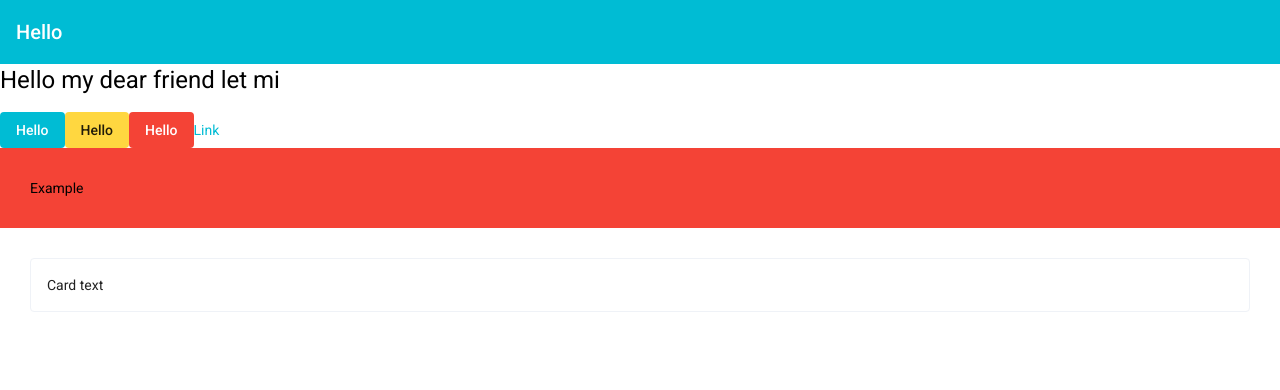
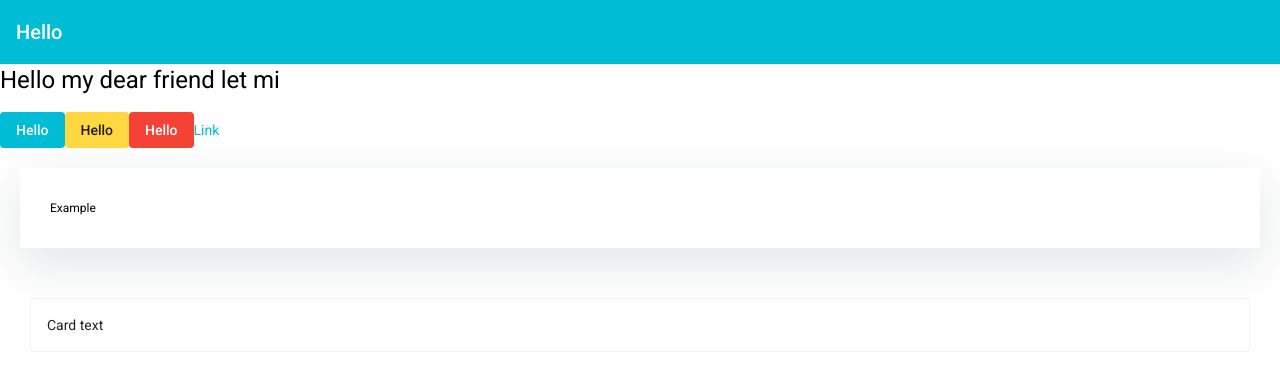
Before and after one commit to Nurdaulet1993/shop, an Angular app: page / in a window 1280 px wide. Shown: the top 390 px of the page. Built offline with nearby package versions, Linux system fonts and the light colour scheme.

Commit message:
Style structure utils

```diff
--- a/angular.json
+++ b/angular.json
@@ -37,7 +37,8 @@
               "includePaths": [
                 "src/app",
                 "src/assets",
-                "src/assets/scss"
+                "src/assets/scss",
+                "src/assets/scss/abstracts"
               ]
             },
             "scripts": []
--- a/src/app/_app-theme.scss
+++ b/src/app/_app-theme.scss
@@ -14,7 +14,7 @@
   }
 
   .example {
-    background-color: $warn-clr;
+    //background-color: $warn-clr;
   }
 
   .link {
--- a/src/app/app.component.scss
+++ b/src/app/app.component.scss
@@ -1,5 +1,9 @@
-@import "src/assets/scss/abstarcts/mixins";
+@use "sass:math";
+@import "mixins";
 
 .example {
+  margin: 20px;
   padding: 30px;
+  @include box-shadow-1;
+  font-size: math.div(12, 16) * 1rem;
 }
--- a/src/assets/scss/_main.scss
+++ b/src/assets/scss/_main.scss
@@ -1,4 +1,4 @@
 @import "base/reset";
 @import "components/mat-card";
 
-@import "abstarcts/utils";
+@import "abstracts/utils";
--- a/src/styles.scss
+++ b/src/styles.scss
@@ -10,7 +10,6 @@
   @include app-component-theme($theme);
 }
 
-
 .DEFAULT-THEME {
   @include mat.all-component-themes($default-theme);
   @include custom-components-theme($default-theme);
@@ -21,6 +20,7 @@
   @include custom-components-theme($default-theme);
 }
 
+.LIGHT-THEME {}
 
 
 
```
Also changed, not shown: src/assets/scss/abstracts/_utils.scss (renamed from src/assets/scss/abstarcts/_utils.scss), src/assets/scss/abstracts/mixins.scss (renamed from src/assets/scss/abstarcts/mixins.scss), src/assets/scss/abstracts/variables.scss (added).
